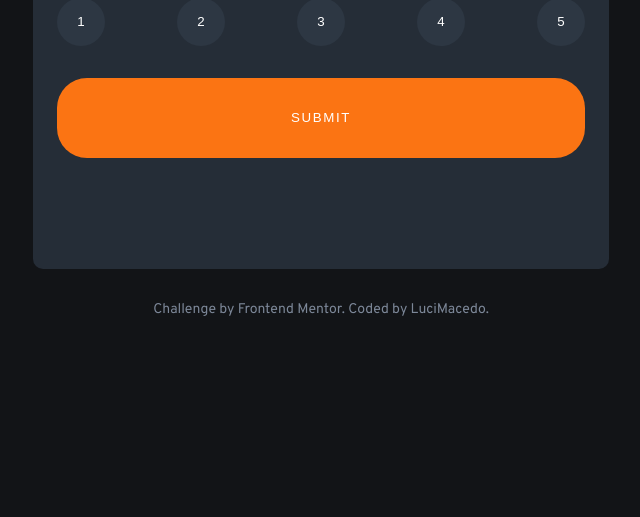
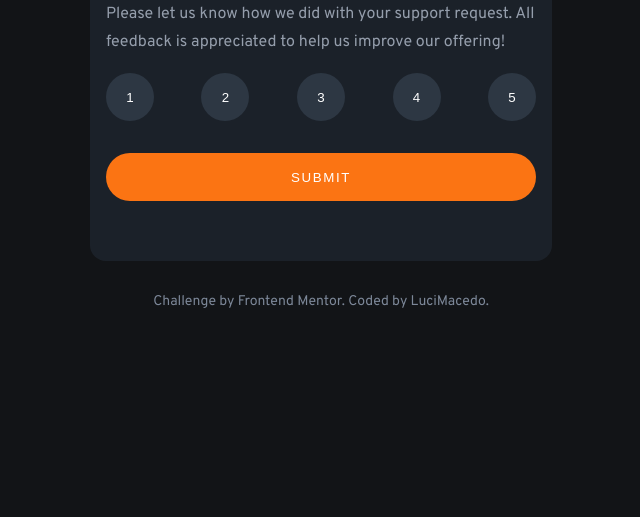
Before and after one commit to LuciMacedo/Interactive-rating-component, a plain HTML site: page index.html in a window 1280 px wide. Shown: the part 347-864 px from the top of the page, without its empty margins (319-959 px from the left). Before the commit the page ends 800 px from the top, so only its background shows below. Drawn offline with Linux system fonts and the light colour scheme.

Commit message:
changes css

```diff
--- a/css/style.css
+++ b/css/style.css
@@ -28,7 +28,7 @@ p {
 
 body {
     background-color: var(--verydarkblue);
-    width: 100%;
+    max-width: 100%;
     height: 100vh;
     display: flex;
     flex-direction: column;
@@ -36,20 +36,19 @@ body {
     align-items: center;
     font: 0.93em 'Overpass', sans-serif;
     font-size: 15px;
-    margin: auto;
+    margin: 2rem;
 }
 
 
 .rating-wrapper,
 .tks-wrapper{
-    width: 90%;
-    height: 70%;
+    width: 100%;
     display: flex;
     flex-direction: column;
-    padding: 1.5rem;
-    border-radius: 0.625rem;
-    background-color: var(--darkblue);
-    border-radius: 0.625rem;
+    padding: 1rem;
+    border-radius: 1rem;
+    background: linear-gradient(180deg, rgba(114,129,151,1) 0%, rgba(62,73,87,1) 0%, rgba(27,33,41,1) 32%);
+    border-radius: 1rem;
 
 }
 
@@ -101,7 +100,7 @@ body {
 
 .rating-submit {
     width: 100%;
-    height: 5rem;
+    height: 3rem;
     border:none;
     border-radius: 30px;
     background-color: var(--orange);
@@ -197,11 +196,25 @@ body {
     }
 }
 
+@media only screen and (min-width: 1024px) {
+    .rating-wrapper,
+    .tks-wrapper{
+    width: 38%;
+    height: 50%;
+    }
+
+    .rating-question p {
+        font-size: 1rem;
+    }
+
+}
+
+
 @media only screen and (min-width: 1440px) {
 
     .rating-wrapper,
     .tks-wrapper{
-    width: 35%;
+    width: 30%;
     height: 50%;
     }
 
```
